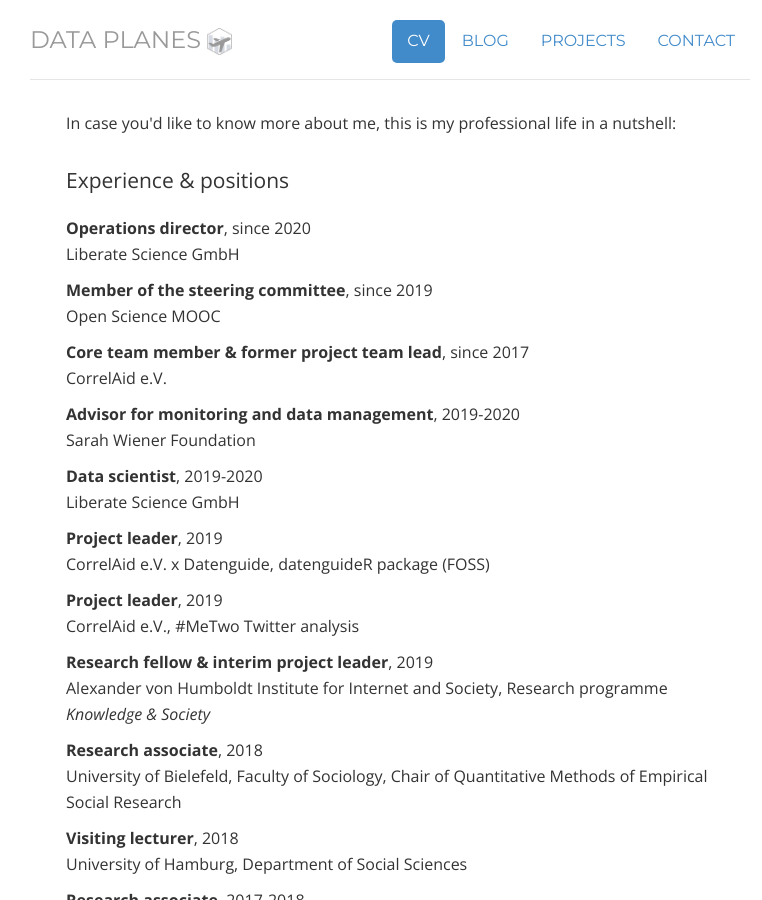
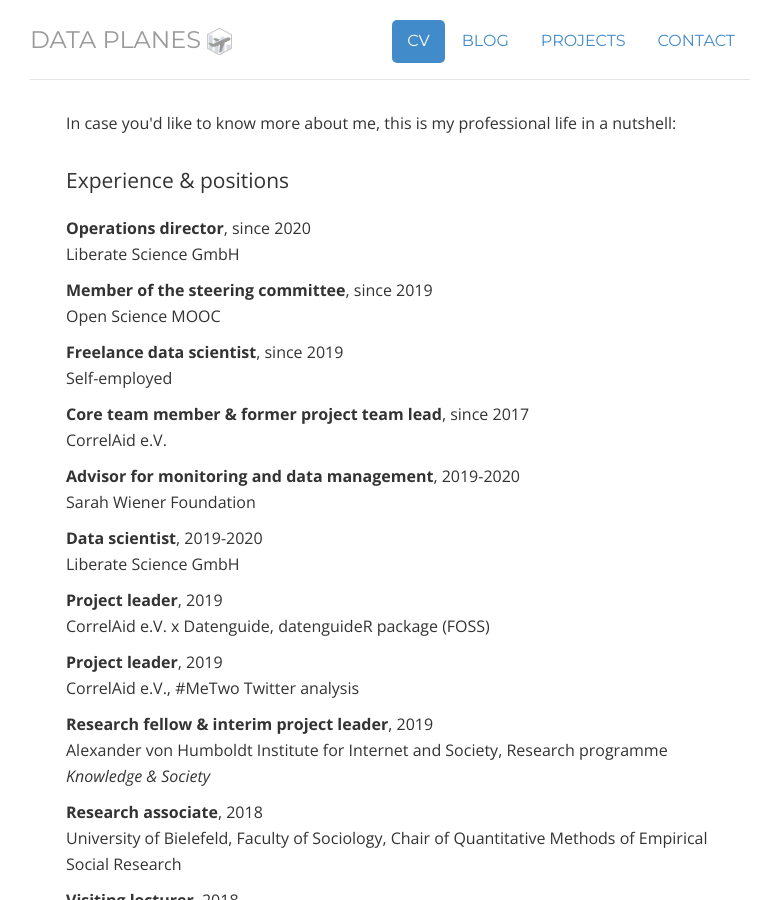
Before and after one commit to lhehnke/lhehnke.github.io, a Jekyll site: the page built from cv/index.html, in a window 1280 px wide and 900 px high. Shown: the whole window, without its empty margins (250-1012 px from the left). Built offline with Jekyll 4.4.1, drawn with Linux system fonts in a browser that asks for light colours; nearby versions of some CDN libraries.

Commit message:
Add freelancing

```diff
--- a/cv/index.html
+++ b/cv/index.html
@@ -25,6 +25,9 @@
 
     <p><strong> Member of the steering committee</strong>, since 2019<br>
 				Open Science MOOC</p>
+
+    <p><strong> Freelance data scientist</strong>, since 2019<br>
+				Self-employed</p>
 
     <p><strong> Core team member & former project team lead</strong>, since 2017<br>
 				CorrelAid e.V. </p>
```
